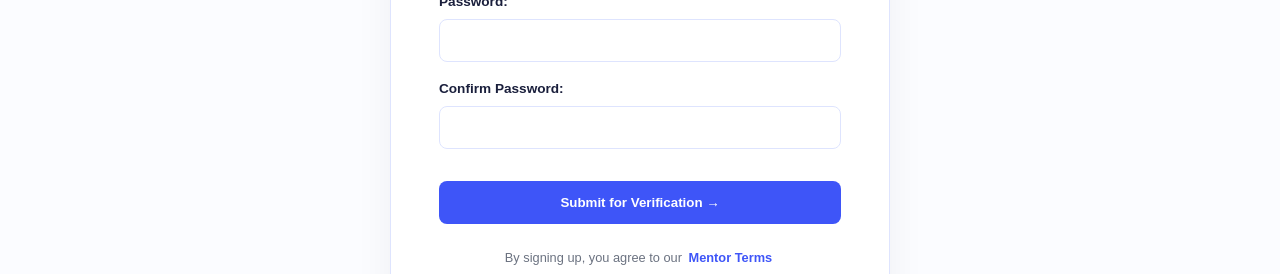
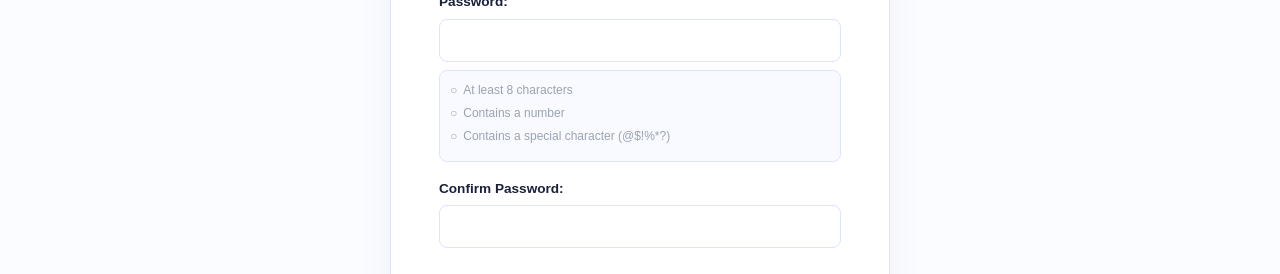
Before and after one commit to raisa-rahman/final_project, a Vue app in the folder frontend/: page /mentor/signup in a window 1280 px wide. Shown: the part 678-952 px from the top of the page. Built offline with nearby package versions, Linux system fonts and the light colour scheme; no server answers.

Commit message:
created visual password requirements, making security more robust

```diff
--- a/frontend/src/views/MentorOnboarding.vue
+++ b/frontend/src/views/MentorOnboarding.vue
@@ -1,8 +1,9 @@
 <script setup>
-import { ref, watch, onMounted } from 'vue';
 import { useRoute, useRouter } from 'vue-router';
 import axios from 'axios';
 import logoUrl from '../assets/logo.png';
+import { ref, watch, onMounted, computed } from 'vue';
+
 
 const props = defineProps(['initialMode']);
 const route = useRoute();
@@ -20,6 +21,16 @@ const form = ref({
 });
 
 const handleSubmit = async () => {
+    if (!isPasswordValid.value) {
+        alert("Please ensure your password meets all requirements.");
+        return;
+    }
+
+    if (form.value.password !== form.value.password_confirmation) {
+        alert("Passwords do not match.");
+        return;
+    }
+
     try {
         await axios.get('http://localhost:8000/sanctum/csrf-cookie', { withCredentials: true });
         await axios.post('http://localhost:8000/api/register', form.value, {
@@ -31,7 +42,8 @@ const handleSubmit = async () => {
         mode.value = 'login';
     } catch (error) {
         console.error("Signup Error:", error.response?.data || error.message);
-        alert("Signup failed. Check console for details.");
+        const errorMsg = error.response?.data?.message || "Signup failed. Check console for details.";
+        alert(errorMsg);
     }
 };
 
@@ -62,6 +74,17 @@ const toggleMode = (newMode) => {
 };
 
 const universities = ref([]);
+
+const passwordRequirements = computed(() => {
+    const p = form.value.password;
+    return [
+        { label: 'At least 8 characters', met: p.length >= 8 },
+        { label: 'Contains a number', met: /\d/.test(p) },
+        { label: 'Contains a special character (@$!%*?)', met: /[!@#$%^&*(),.?":{}|<>]/.test(p) }
+    ];
+});
+
+const isPasswordValid = computed(() => passwordRequirements.value.every(r => r.met));
 
 onMounted(async () => {
     try {
@@ -115,12 +138,27 @@ onMounted(async () => {
             <input v-model="form.password" type="password" required>
           </label>
 
+          <div v-if="mode === 'signup'" class="password-checklist">
+            <div v-for="req in passwordRequirements" :key="req.label"
+                :class="['requirement-item', { 'is-met': req.met }]">
+              <span class="icon">{{ req.met ? '✓' : '○' }}</span>
+              {{ req.label }}
+            </div>
+          </div>
+
           <label v-if="mode === 'signup'">
             Confirm Password:
             <input v-model="form.password_confirmation" type="password" required>
+            <span v-if="form.password && form.password !== form.password_confirmation" class="error-text">
+                Passwords do not match
+            </span>
           </label>
 
-          <button type="submit" class="submit-btn">
+          <button
+            type="submit"
+            class="submit-btn"
+            :disabled="mode === 'signup' && (!isPasswordValid || form.password !== form.password_confirmation)"
+          >
             {{ mode === 'signup' ? 'Submit for Verification' : 'Sign In' }} →
           </button>
         </form>
@@ -288,4 +326,45 @@ input:focus {
   outline: none;
   border-color: #3e55f8;
 }
+
+.password-checklist {
+    margin-top: -0.5rem;
+    margin-bottom: 1rem;
+    padding: 10px;
+    background: #f8faff;
+    border-radius: 8px;
+    border: 1px solid #DEE4FE;
+}
+
+.requirement-item {
+    font-size: 0.75rem;
+    color: #9ca3af;
+    margin-bottom: 4px;
+    display: flex;
+    align-items: center;
+    gap: 6px;
+    transition: color 0.2s ease;
+}
+
+.requirement-item.is-met {
+    color: #065f46;
+    font-weight: 600;
+}
+
+.error-text {
+    font-size: 0.75rem;
+    color: #ef4444;
+    display: block;
+    margin-top: 4px;
+}
+
+.submit-btn:disabled {
+    background-color: #9ca3af;
+    cursor: not-allowed;
+    opacity: 0.7;
+}
+
+.submit-btn:disabled:hover {
+    background-color: #9ca3af;
+}
 </style>
--- a/frontend/src/views/StudentOnboarding.vue
+++ b/frontend/src/views/StudentOnboarding.vue
@@ -1,8 +1,20 @@
 <script setup>
-import { ref, watch } from 'vue';
 import { useRoute, useRouter } from 'vue-router';
 import axios from 'axios';
 import logoUrl from '../assets/logo.png';
+import { ref, watch, computed } from 'vue';
+
+const passwordRequirements = computed(() => {
+    const p = form.value.password;
+    return [
+        { label: 'At least 8 characters', met: p.length >= 8 },
+        { label: 'Contains a number', met: /\d/.test(p) },
+        { label: 'Contains a special character (@$!%*?)', met: /[!@#$%^&*(),.?":{}|<>]/.test(p) }
+    ];
+});
+
+const isPasswordValid = computed(() => passwordRequirements.value.every(r => r.met));
+const passwordsMatch = computed(() => form.value.password === form.value.password_confirmation);
 
 const route = useRoute();
 const router = useRouter();
@@ -28,8 +40,15 @@ const handleSubmit = async () => {
         localStorage.setItem('user', JSON.stringify(userData));
 
         if (mode.value === 'signup') {
-            alert("Account created!");
+        if (!isPasswordValid.value) {
+            alert("Please meet all password requirements.");
+            return;
         }
+        if (!passwordsMatch.value) {
+            alert("Passwords do not match.");
+            return;
+        }
+    }
 
         if (userData.role === 'student') {
             router.push('/student/login/dashboard');
@@ -91,12 +110,27 @@ const toggleMode = (newMode) => {
             <input v-model="form.password" type="password" required>
           </label>
 
+          <div v-if="mode === 'signup'" class="password-checklist">
+            <div v-for="req in passwordRequirements" :key="req.label"
+                :class="['requirement-item', { 'is-met': req.met }]">
+              <span class="icon">{{ req.met ? '✓' : '○' }}</span>
+              {{ req.label }}
+            </div>
+          </div>
+
           <label v-if="mode === 'signup'">
             Confirm Password:
             <input v-model="form.password_confirmation" type="password" required>
+            <span v-if="form.password && !passwordsMatch" class="error-text">
+              Passwords do not match
+            </span>
           </label>
 
-          <button type="submit" class="submit-btn">
+          <button
+            type="submit"
+            class="submit-btn"
+            :disabled="mode === 'signup' && (!isPasswordValid || !passwordsMatch)"
+          >
             {{ mode === 'signup' ? 'Create Account' : 'Sign In' }} →
           </button>
         </form>
@@ -229,4 +263,41 @@ input:focus {
   text-decoration: none;
   font-weight: 600;
 }
+
+.password-checklist {
+    margin-top: -0.5rem;
+    margin-bottom: 1rem;
+    padding: 10px;
+    background: #f8faff;
+    border-radius: 8px;
+    border: 1px solid #DEE4FE;
+}
+
+.requirement-item {
+    font-size: 0.75rem;
+    color: #9ca3af;
+    margin-bottom: 4px;
+    display: flex;
+    align-items: center;
+    gap: 6px;
+    transition: color 0.2s ease;
+}
+
+.requirement-item.is-met {
+    color: #065f46;
+    font-weight: 600;
+}
+
+.error-text {
+    font-size: 0.75rem;
+    color: #ef4444;
+    display: block;
+    margin-top: 4px;
+}
+
+.submit-btn:disabled {
+    background-color: #9ca3af;
+    cursor: not-allowed;
+    opacity: 0.7;
+}
 </style>
```
